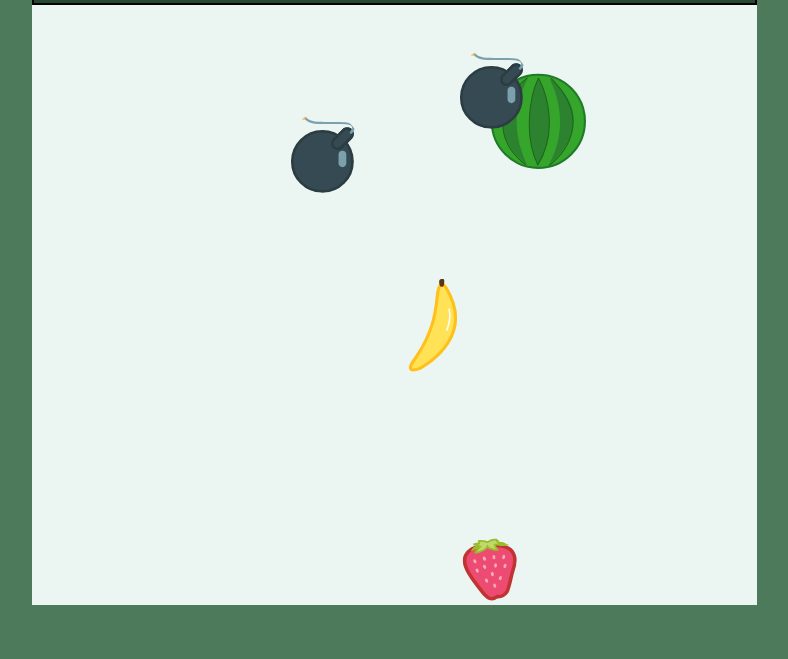
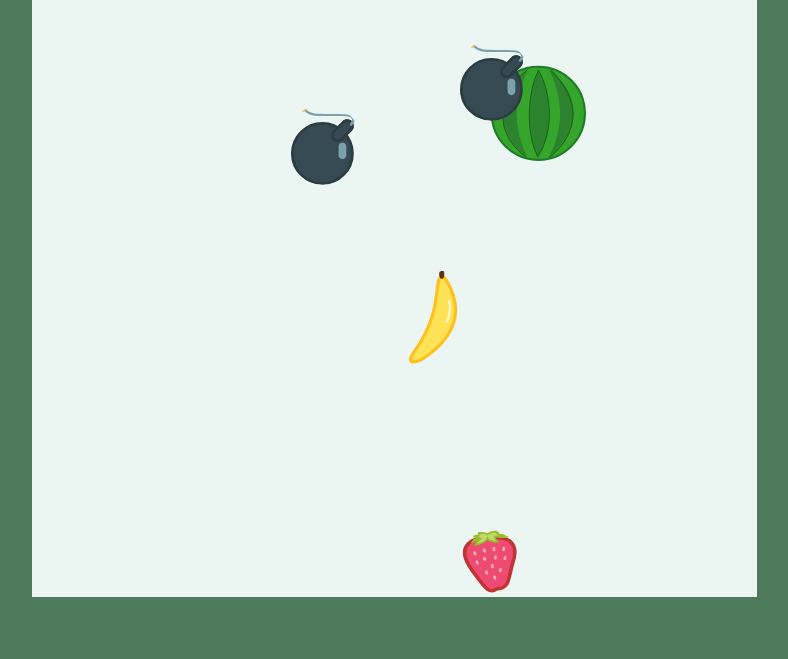
Before and after one commit to daliaahmed257/Fruit_Ninja, a plain HTML site: page play.html in a window 1280 px wide. Shown: the part 157-816 px from the top of the page, without its empty margins (246-1034 px from the left). Drawn offline with Linux system fonts and the light colour scheme.

Commit message:
removed margins

```diff
--- a/css/play-style.css
+++ b/css/play-style.css
@@ -3,17 +3,16 @@
 }
 
 body {
-    /* margin: 10vmin; */
+    margin: 0px;
     padding: 0;
     font-family: sans-serif;
-    /* background-color: black; */
     display: flex;
     align-items: center;
     justify-content: center;
     flex-direction: column;
-    height: 100vh;
     background-color: #4C7A5B;
     font-family: 'Archivo Black', sans-serif;
+    height: 100vh;
 }
 
 header {
@@ -51,7 +50,6 @@ hr {
     height: 600px;
     width: 725px;
     background-color: #EBF5F2;
-    /* border: 2vmin solid #274731; */
     border-top: 0;
     position: relative;
     align-items: center;
```
